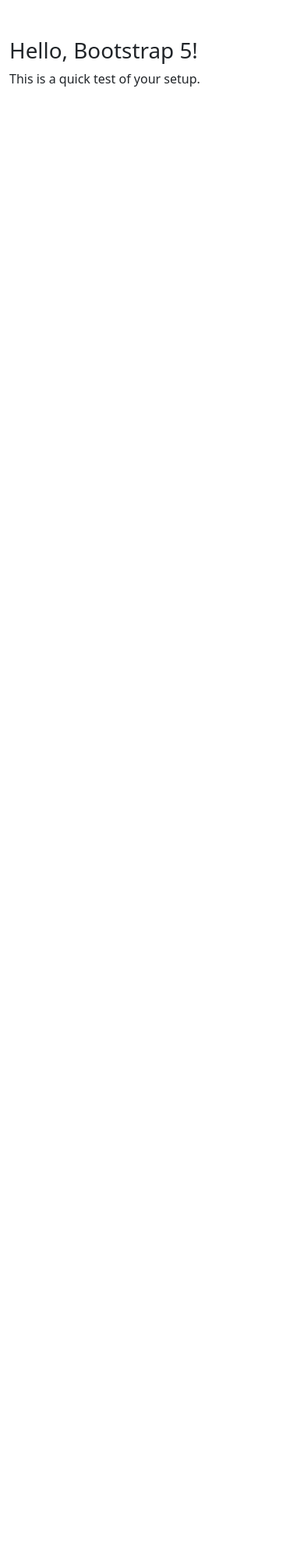
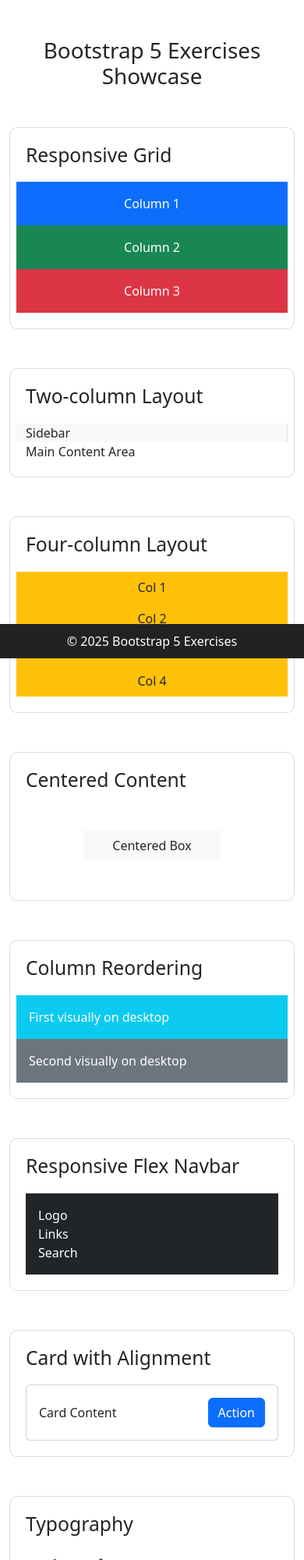
Before and after one commit to Varshitha-debug/Module-1--Bootstrap, a plain HTML site: page index.html in a window 390 px wide. Shown: the top 2000 px of the page at 78% size. Before the commit the page ends 844 px from the top, so only its background shows below. Drawn offline with nearby package versions, Linux system fonts and the light colour scheme.

Commit message:
written excersies from 1-7

```diff
--- a/index.html
+++ b/index.html
@@ -1,18 +1,109 @@
+
 <!DOCTYPE html>
 <html lang="en">
 <head>
   <meta charset="UTF-8" />
   <meta name="viewport" content="width=device-width, initial-scale=1.0" />
-  <title>Bootstrap 5 Setup</title>
-  <!-- Bootstrap 5 CSS -->
-  <link href="https://cdn.jsdelivr.net/npm/bootstrap@5.3.0/dist/css/bootstrap.min.css" rel="stylesheet">
+  <title>Bootstrap 5 Full Exercises</title>
+  <link href="https://cdn.jsdelivr.net/npm/bootstrap@5.3.3/dist/css/bootstrap.min.css" rel="stylesheet" />
+  <link href="https://cdn.jsdelivr.net/npm/bootstrap-icons@1.10.5/font/bootstrap-icons.css" rel="stylesheet" />
+  <style>
+    section { margin-bottom: 50px; padding: 20px; border: 1px solid #ddd; border-radius: 10px; }
+    .section-title { margin-bottom: 20px; }
+    .custom-card { max-width: 300px; }
+    .pricing-box { border: 1px solid #ccc; padding: 20px; border-radius: 8px; background: #f9f9f9; }
+    .media img { width: 64px; height: 64px; margin-right: 15px; }
+    .fixed-footer { background: #222; color: white; padding: 10px; }
+  </style>
 </head>
 <body>
-  <div class="container">
-    <h1 class="mt-5">Hello, Bootstrap 5!</h1>
-    <p>This is a quick test of your setup.</p>
-  </div>
-  <!-- Bootstrap 5 JavaScript Bundle -->
-  <script src="https://cdn.jsdelivr.net/npm/bootstrap@5.3.0/dist/js/bootstrap.bundle.min.js"></script>
+<div class="container py-5">
+
+  <h1 class="mb-5 text-center">Bootstrap 5 Exercises Showcase</h1>
+
+  <!-- 3.1 Responsive Grid -->
+  <section>
+    <h2 class="section-title">Responsive Grid</h2>
+    <div class="row text-white text-center">
+      <div class="col-12 col-sm-6 col-lg-4 bg-primary p-3">Column 1</div>
+      <div class="col-12 col-sm-6 col-lg-4 bg-success p-3">Column 2</div>
+      <div class="col-12 col-sm-6 col-lg-4 bg-danger p-3">Column 3</div>
+    </div>
+  </section>
+
+  <!-- 4.1 Two-column layout -->
+  <section>
+    <h2 class="section-title">Two-column Layout</h2>
+    <div class="row">
+      <div class="col-md-3 bg-light border-end">Sidebar</div>
+      <div class="col-md-9">Main Content Area</div>
+    </div>
+  </section>
+
+  <!-- 4.2 Four-column equal layout -->
+  <section>
+    <h2 class="section-title">Four-column Layout</h2>
+    <div class="row">
+      <div class="col-sm-3 bg-warning p-2 text-center">Col 1</div>
+      <div class="col-sm-3 bg-warning p-2 text-center">Col 2</div>
+      <div class="col-sm-3 bg-warning p-2 text-center">Col 3</div>
+      <div class="col-sm-3 bg-warning p-2 text-center">Col 4</div>
+    </div>
+  </section>
+
+  <!-- 5.1 Centered Content -->
+  <section>
+    <h2 class="section-title">Centered Content</h2>
+    <div class="row justify-content-center align-items-center" style="height: 100px;">
+      <div class="col-6 text-center bg-light p-2">Centered Box</div>
+    </div>
+  </section>
+
+  <!-- 5.2 Reordering -->
+  <section>
+    <h2 class="section-title">Column Reordering</h2>
+    <div class="row">
+      <div class="col-md-6 order-md-2 bg-info text-white p-3">First visually on desktop</div>
+      <div class="col-md-6 order-md-1 bg-secondary text-white p-3">Second visually on desktop</div>
+    </div>
+  </section>
+
+  <!-- 6.1 Flex Navbar -->
+  <section>
+    <h2 class="section-title">Responsive Flex Navbar</h2>
+    <div class="d-flex flex-column flex-md-row justify-content-between bg-dark text-white p-3">
+      <div>Logo</div>
+      <div>Links</div>
+      <div>Search</div>
+    </div>
+  </section>
+
+  <!-- 6.2 Card Layout -->
+  <section>
+    <h2 class="section-title">Card with Alignment</h2>
+    <div class="card p-3 d-flex flex-row justify-content-between align-items-center">
+      <div>Card Content</div>
+      <button class="btn btn-primary">Action</button>
+    </div>
+  </section>
+
+  <!-- 7 Typography -->
+  <section>
+    <h2 class="section-title">Typography</h2>
+    <p class="display-1">Display Heading</p>
+    <p class="lead">Lead paragraph text.</p>
+    <p class="text-muted fw-bold text-uppercase">Muted bold uppercase</p>
+    <p class="text-lowercase">TEXT lowercase</p>
+    <p class="text-capitalize">this is capitalized text</p>
+  </section>
+
+</div>
+
+<!-- Footer -->
+<div class="fixed-footer position-fixed bottom-0 w-100 text-center">
+  &copy; 2025 Bootstrap 5 Exercises
+</div>
+
+<script src="https://cdn.jsdelivr.net/npm/bootstrap@5.3.3/dist/js/bootstrap.bundle.min.js"></script>
 </body>
 </html>
```
Also changed, not shown: 1 other file.
